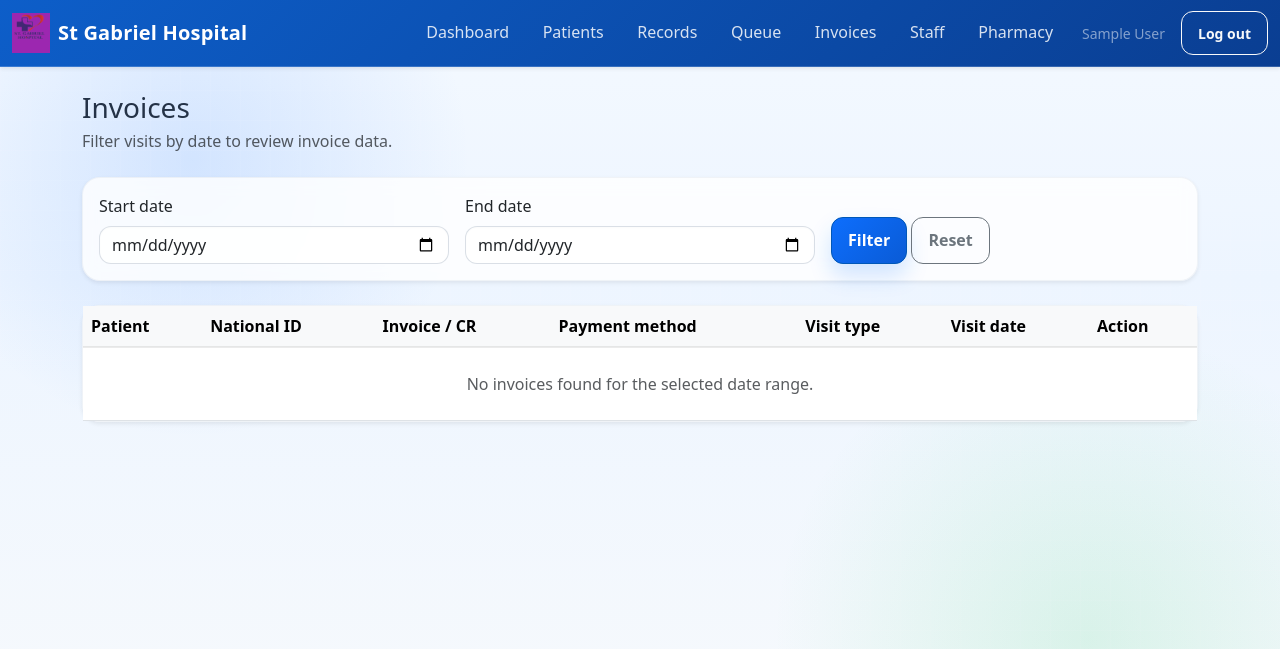
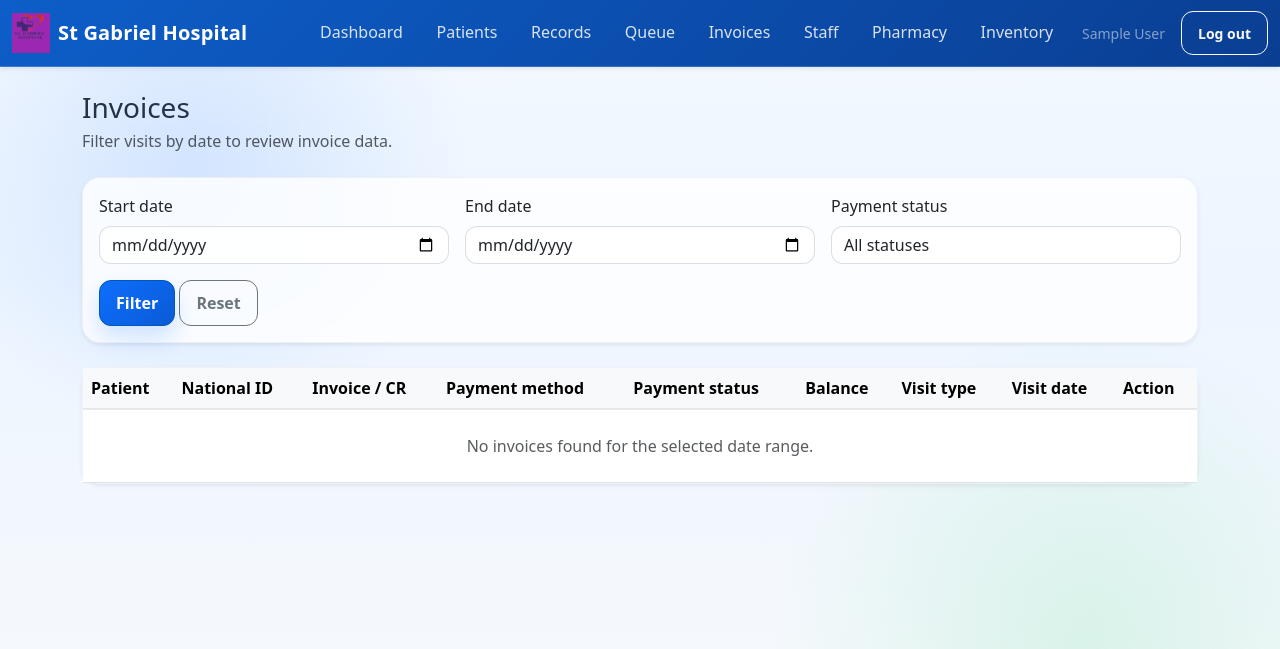
Before and after one commit to kiruiian/GabrielHMIS, a Flask app: page /invoices in a window 1280 px wide. Shown: the top 649 px of the page. Run offline with Flask 3, Linux system fonts and the light colour scheme; the visitor is signed in with stand-in values (Sample User, id 1); data that the repository does not hold is empty.

Commit message:
Add payment tracking and inventory controls

```diff
--- a/app.py
+++ b/app.py
@@ -146,6 +146,18 @@ class Visit(db.Model):
     patient = db.relationship('Patient', backref=db.backref('visits', lazy=True))
 
 
+class InvoicePayment(db.Model):
+    id = db.Column(db.Integer, primary_key=True)
+    visit_id = db.Column(db.Integer, db.ForeignKey('visit.id'), nullable=False)
+    amount = db.Column(db.Numeric(10, 2), nullable=False)
+    payment_method = db.Column(db.String(80), nullable=False)
+    received_by = db.Column(db.String(100), nullable=False)
+    received_at = db.Column(db.DateTime, default=datetime.utcnow, nullable=False)
+    notes = db.Column(db.String(255))
+
+    visit = db.relationship('Visit', backref=db.backref('payments', lazy=True, order_by=received_at.desc()))
+
+
 class QueueEntry(db.Model):
     id = db.Column(db.Integer, primary_key=True)
     visit_id = db.Column(db.Integer, db.ForeignKey('visit.id'), nullable=False)
@@ -250,6 +262,15 @@ class Prescription(db.Model):
 
     patient = db.relationship('Patient', backref=db.backref('prescriptions', lazy=True, order_by=prescribed_at.desc()))
     visit = db.relationship('Visit', backref=db.backref('prescriptions', lazy=True))
+
+
+class MedicineStock(db.Model):
+    id = db.Column(db.Integer, primary_key=True)
+    medication = db.Column(db.String(120), unique=True, nullable=False)
+    quantity = db.Column(db.Integer, default=0, nullable=False)
+    unit_price = db.Column(db.Numeric(10, 2), default=0, nullable=False)
+    reorder_level = db.Column(db.Integer, default=10, nullable=False)
+    updated_at = db.Column(db.DateTime, default=datetime.utcnow, onupdate=datetime.utcnow)
 
 
 class AuditLog(db.Model):
@@ -838,6 +859,7 @@ def records():
 def invoices():
     start_date = request.args.get('start_date', '').strip()
     end_date = request.args.get('end_date', '').strip()
+    status_filter = request.args.get('status', '').strip()
 
     query = Visit.query.filter(Visit.invoice_number.isnot(None), Visit.invoice_number != '')
 
@@ -859,12 +881,42 @@ def invoices():
 
     invoice_rows = []
     for visit in query.order_by(Visit.started_at.desc()).all():
+        pharmacy_total = sum(
+            float(item.pharmacy_amount or 0)
+            for item in Prescription.query.filter_by(visit_id=visit.id).filter(
+                Prescription.status == 'dispensed',
+                Prescription.pharmacy_amount.isnot(None)
+            ).all()
+        )
+        has_pending_pharmacy_charge = Prescription.query.filter(
+            Prescription.visit_id == visit.id,
+            Prescription.status == 'dispensed',
+            Prescription.pharmacy_amount.is_(None)
+        ).first() is not None
+        consultation_total = float(visit.consultation_amount) if visit.consultation_amount is not None else None
+        invoice_total = (
+            consultation_total + pharmacy_total
+            if consultation_total is not None and not has_pending_pharmacy_charge
+            else None
+        )
+        paid_total = sum(float(payment.amount) for payment in InvoicePayment.query.filter_by(visit_id=visit.id).all())
+        payment_status = (
+            'Pending billing' if invoice_total is None else
+            'Paid' if paid_total >= invoice_total else
+            'Partially paid' if paid_total > 0 else
+            'Unpaid'
+        )
+        balance = max(invoice_total - paid_total, 0) if invoice_total is not None else None
+        if status_filter and payment_status != status_filter:
+            continue
         invoice_rows.append({
             'visit': visit,
             'patient': visit.patient,
+            'payment_status': payment_status,
+            'balance': balance,
         })
 
-    return render_template('invoices.html', invoices=invoice_rows, start_date=start_date, end_date=end_date)
+    return render_template('invoices.html', invoices=invoice_rows, start_date=start_date, end_date=end_date, status_filter=status_filter)
 
 @app.route('/invoices/<int:visit_id>')
 @login_required(roles=INVOICE_VIEW_ROLES)
@@ -890,6 +942,15 @@ def invoice_detail(visit_id):
         if consultation_total is not None and not has_pending_pharmacy_charge
         else None
     )
+    payments = InvoicePayment.query.filter_by(visit_id=visit.id).order_by(InvoicePayment.received_at.desc()).all()
+    paid_total = sum(float(payment.amount) for payment in payments)
+    balance = max(invoice_total - paid_total, 0) if invoice_total is not None else None
+    payment_status = (
+        'Pending billing' if invoice_total is None else
+        'Paid' if paid_total >= invoice_total else
+        'Partially paid' if paid_total > 0 else
+        'Unpaid'
+    )
     return render_template(
         'invoice_detail.html',
         visit=visit,
@@ -898,7 +959,75 @@ def invoice_detail(visit_id):
         pharmacy_total=pharmacy_total,
         has_pending_pharmacy_charge=has_pending_pharmacy_charge,
         invoice_total=invoice_total,
+        payments=payments,
+        paid_total=paid_total,
+        balance=balance,
+        payment_status=payment_status,
     )
+
+
+@app.route('/invoices/<int:visit_id>/payments', methods=['POST'])
+@login_required(roles={'accounts'})
+def record_invoice_payment(visit_id):
+    visit = Visit.query.filter(
+        Visit.id == visit_id,
+        Visit.invoice_number.isnot(None),
+        Visit.invoice_number != ''
+    ).first_or_404()
+    try:
+        amount = float(request.form.get('amount', '').strip())
+    except (TypeError, ValueError):
+        flash('Enter a valid payment amount.', 'danger')
+        return redirect(url_for('invoice_detail', visit_id=visit.id))
+    payment_method = request.form.get('payment_method', '').strip()
+    if amount <= 0 or payment_method not in PAYMENT_METHODS:
+        flash('Choose a valid payment method and enter an amount greater than zero.', 'danger')
+        return redirect(url_for('invoice_detail', visit_id=visit.id))
+
+    pharmacy_total = sum(
+        float(item.pharmacy_amount or 0)
+        for item in Prescription.query.filter_by(visit_id=visit.id).filter(
+            Prescription.status == 'dispensed',
+            Prescription.pharmacy_amount.isnot(None)
+        ).all()
+    )
+    has_pending_pharmacy_charge = Prescription.query.filter(
+        Prescription.visit_id == visit.id,
+        Prescription.status == 'dispensed',
+        Prescription.pharmacy_amount.is_(None)
+    ).first() is not None
+    consultation_total = float(visit.consultation_amount) if visit.consultation_amount is not None else None
+    invoice_total = (
+        consultation_total + pharmacy_total
+        if consultation_total is not None and not has_pending_pharmacy_charge
+        else None
+    )
+    paid_total = sum(float(payment.amount) for payment in InvoicePayment.query.filter_by(visit_id=visit.id).all())
+    if invoice_total is None:
+        flash('Complete billing before recording a payment.', 'warning')
+        return redirect(url_for('invoice_detail', visit_id=visit.id))
+    if amount > invoice_total - paid_total:
+        flash(f'Payment exceeds the outstanding balance of {invoice_total - paid_total:.2f}.', 'danger')
+        return redirect(url_for('invoice_detail', visit_id=visit.id))
+
+    db.session.add(InvoicePayment(
+        visit_id=visit.id,
+        amount=amount,
+        payment_method=payment_method,
+        received_by=session.get('full_name', session.get('username', 'Accounts')),
+        notes=request.form.get('notes', '').strip()[:255] or None,
+    ))
+    audit('invoice_payment_recorded', 'visit', visit.id, f'amount={amount}; payment_method={payment_method}')
+    db.session.commit()
+    flash('Payment recorded successfully.', 'success')
+    return redirect(url_for('invoice_detail', visit_id=visit.id))
+
+
+@app.route('/payments/<int:payment_id>/receipt')
+@login_required(roles=INVOICE_VIEW_ROLES)
+def payment_receipt(payment_id):
+    payment = InvoicePayment.query.get_or_404(payment_id)
+    return render_template('payment_receipt.html', payment=payment, visit=payment.visit, patient=payment.visit.patient)
 
 @app.route('/visit/start/<national_id>', methods=['GET', 'POST'])
 @login_required(roles=VISIT_MANAGEMENT_ROLES)
@@ -994,9 +1123,57 @@ def pharmacy_queue():
             )
         )
     ).order_by(Prescription.prescribed_at.asc()).all()
-    response = app.make_response(render_template('pharmacy.html', prescriptions=prescriptions))
+    stock_by_name = {
+        item.medication.casefold(): item
+        for item in MedicineStock.query.all()
+    }
+    response = app.make_response(render_template(
+        'pharmacy.html',
+        prescriptions=prescriptions,
+        stock_by_name=stock_by_name,
+    ))
     response.headers['Cache-Control'] = 'no-store, max-age=0'
     return response
+
+
+@app.route('/pharmacy/inventory', methods=['GET', 'POST'])
+@login_required(roles=PHARMACY_ROLES)
+def pharmacy_inventory():
+    if request.method == 'POST':
+        medication = request.form.get('medication', '').strip()
+        try:
+            quantity = int(request.form.get('quantity', '').strip())
+            unit_price = float(request.form.get('unit_price', '').strip())
+            reorder_level = int(request.form.get('reorder_level', '10').strip())
+        except (TypeError, ValueError):
+            flash('Enter valid stock quantity, price, and reorder level.', 'danger')
+            return redirect(url_for('pharmacy_inventory'))
+        if not medication or quantity < 0 or unit_price < 0 or reorder_level < 0:
+            flash('Medicine name is required and stock values cannot be negative.', 'danger')
+            return redirect(url_for('pharmacy_inventory'))
+
+        stock = MedicineStock.query.filter(db.func.lower(MedicineStock.medication) == medication.casefold()).first()
+        if stock:
+            stock.quantity += quantity
+            stock.unit_price = unit_price
+            stock.reorder_level = reorder_level
+            action = 'updated'
+        else:
+            stock = MedicineStock(
+                medication=medication,
+                quantity=quantity,
+                unit_price=unit_price,
+                reorder_level=reorder_level,
+            )
+            db.session.add(stock)
+            action = 'added'
+        audit('medicine_stock_updated', 'medicine_stock', stock.id or 'new', f'medication={medication}; quantity_added={quantity}')
+        db.session.commit()
+        flash(f'{medication} stock {action}.', 'success')
+        return redirect(url_for('pharmacy_inventory'))
+
+    stock_items = MedicineStock.query.order_by(MedicineStock.medication.asc()).all()
+    return render_template('pharmacy_inventory.html', stock_items=stock_items)
 
 
 @app.route('/pharmacy/<int:prescription_id>/dispense', methods=['POST'])
@@ -1018,12 +1195,23 @@ def dispense_prescription(prescription_id):
         flash('Units must be greater than zero and price cannot be negative.', 'danger')
         return redirect(url_for('pharmacy_queue'))
 
+    stock = MedicineStock.query.filter(
+        db.func.lower(MedicineStock.medication) == prescription.medication.casefold()
+    ).first()
+    if not stock or stock.quantity < dispensed_units:
+        available = stock.quantity if stock else 0
+        flash(f'Insufficient stock for {prescription.medication}. Available: {available}.', 'danger')
+        return redirect(url_for('pharmacy_queue'))
+    if unit_price == 0 and stock.unit_price is not None:
+        unit_price = float(stock.unit_price)
+
     prescription.status = 'dispensed'
     prescription.dispensed_by = session.get('full_name', session.get('username', 'Pharmacist'))
     prescription.dispensed_at = datetime.utcnow()
     prescription.dispensed_units = dispensed_units
     prescription.unit_price = unit_price
     prescription.pharmacy_amount = round(dispensed_units * unit_price, 2)
+    stock.quantity -= dispensed_units
     pharmacy_request = ServiceRequest.query.filter(
         ServiceRequest.patient_id == prescription.patient_id,
         ServiceRequest.service_type == 'Pharmacy',
--- a/templates/base.html
+++ b/templates/base.html
@@ -38,6 +38,7 @@
         {% endif %}
         {% if session.get('role') in ['pharmacist', 'admin'] %}
           <li class="nav-item"><a class="nav-link" href="{{ url_for('pharmacy_queue') }}">Pharmacy</a></li>
+          <li class="nav-item"><a class="nav-link" href="{{ url_for('pharmacy_inventory') }}">Inventory</a></li>
         {% endif %}
         <li class="nav-item d-flex align-items-center text-white-50 small px-2">{{ session.get('full_name') }}</li>
         <li class="nav-item d-flex align-items-center">
--- a/templates/invoices.html
+++ b/templates/invoices.html
@@ -20,6 +20,15 @@
           <input type="date" name="end_date" class="form-control" value="{{ end_date }}">
         </div>
         <div class="col-md-4">
+          <label class="form-label">Payment status</label>
+          <select name="status" class="form-select">
+            <option value="">All statuses</option>
+            {% for status in ['Unpaid', 'Partially paid', 'Paid', 'Pending billing'] %}
+              <option value="{{ status }}"{% if status_filter == status %} selected{% endif %}>{{ status }}</option>
+            {% endfor %}
+          </select>
+        </div>
+        <div class="col-md-4">
           <button type="submit" class="btn btn-primary">Filter</button>
           <a href="{{ url_for('invoices') }}" class="btn btn-outline-secondary">Reset</a>
         </div>
@@ -37,6 +46,8 @@
               <th>National ID</th>
               <th>Invoice / CR</th>
               <th>Payment method</th>
+              <th>Payment status</th>
+              <th>Balance</th>
               <th>Visit type</th>
               <th>Visit date</th>
               <th>Action</th>
@@ -50,6 +61,8 @@
                   <td>{{ item.patient.national_id }}</td>
                   <td><a href="{{ url_for('invoice_detail', visit_id=item.visit.id) }}">{{ item.visit.invoice_number or 'N/A' }}</a></td>
                   <td>{{ item.visit.payment_method or 'N/A' }}</td>
+                  <td><span class="badge {% if item.payment_status == 'Paid' %}bg-success{% elif item.payment_status == 'Partially paid' %}bg-warning text-dark{% elif item.payment_status == 'Pending billing' %}bg-secondary{% else %}bg-danger{% endif %}">{{ item.payment_status }}</span></td>
+                  <td>{{ '%.2f'|format(item.balance) if item.balance is not none else 'Pending' }}</td>
                   <td>{{ item.visit.visit_type or 'New Visit' }}</td>
                   <td>{{ item.visit.started_at.strftime('%Y-%m-%d %H:%M') if item.visit.started_at else 'N/A' }}</td>
                   <td><a href="{{ url_for('invoice_detail', visit_id=item.visit.id) }}" class="btn btn-sm btn-outline-primary">View</a></td>
@@ -57,7 +70,7 @@
               {% endfor %}
             {% else %}
               <tr>
-                <td colspan="7" class="text-center text-muted py-4">No invoices found for the selected date range.</td>
+                <td colspan="9" class="text-center text-muted py-4">No invoices found for the selected date range.</td>
               </tr>
             {% endif %}
           </tbody>
--- a/templates/pharmacy.html
+++ b/templates/pharmacy.html
@@ -25,6 +25,10 @@
         </div>
         <div class="queue-side pharmacy-prescription">
           <div class="prescription-name">{{ prescription.medication }}{% if prescription.strength %} {{ prescription.strength }}{% endif %}</div>
+          {% set stock = stock_by_name.get(prescription.medication.casefold()) %}
+          <div class="prescription-details {% if not stock or stock.quantity <= 0 %}text-danger{% elif stock.quantity <= stock.reorder_level %}text-warning{% else %}text-success{% endif %}">
+            Stock: {{ stock.quantity if stock else 0 }} available{% if stock %} • Unit price: {{ '%.2f'|format(stock.unit_price) }}{% endif %}
+          </div>
           <div class="prescription-details">Take {{ prescription.rx_take }} • {{ prescription.dosage }} • every {{ prescription.frequency }} {{ prescription.frequency_unit|lower }} • {{ prescription.duration }}</div>
           <div class="prescription-details">
             {% if prescription.as_needed %}Take as needed{% endif %}
@@ -42,7 +46,7 @@
               </div>
               <div class="col-sm-4">
                 <label class="form-label small mb-1">Price per unit</label>
-                <input type="number" name="unit_price" class="form-control form-control-sm" min="0" step="0.01" required>
+                <input type="number" name="unit_price" class="form-control form-control-sm" min="0" step="0.01" value="{{ '%.2f'|format(stock.unit_price) if stock else '' }}" required>
               </div>
               <div class="col-sm-4">
                 <button type="submit" class="btn btn-sm btn-success w-100">{{ 'Add pharmacy charge' if prescription.status == 'dispensed' else 'Dispense medicine' }}</button>
```
Also changed, not shown: templates/invoice_detail.html (+23 -3 lines), templates/payment_receipt.html (added, +33 -0 lines), templates/pharmacy_inventory.html (added, +70 -0 lines).
